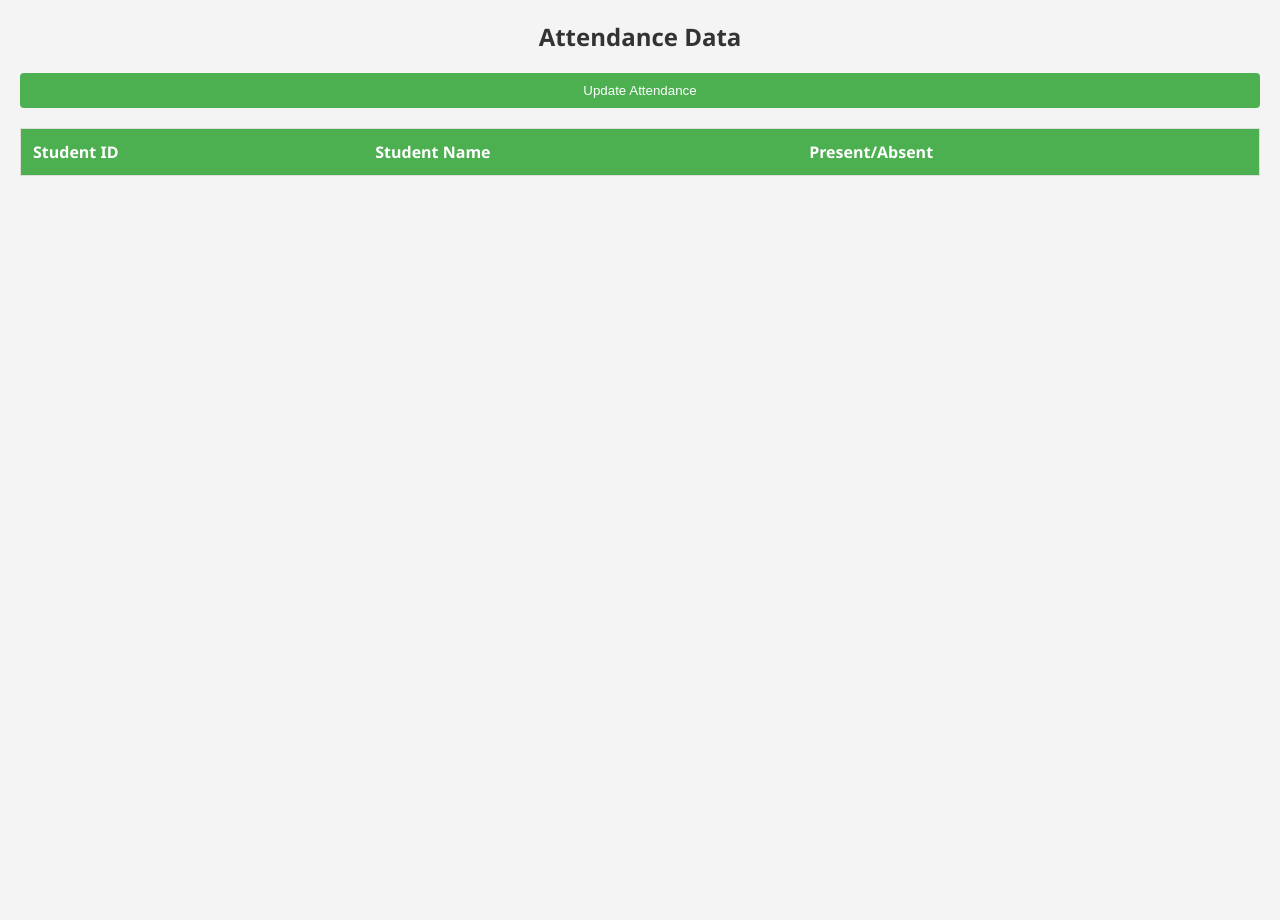
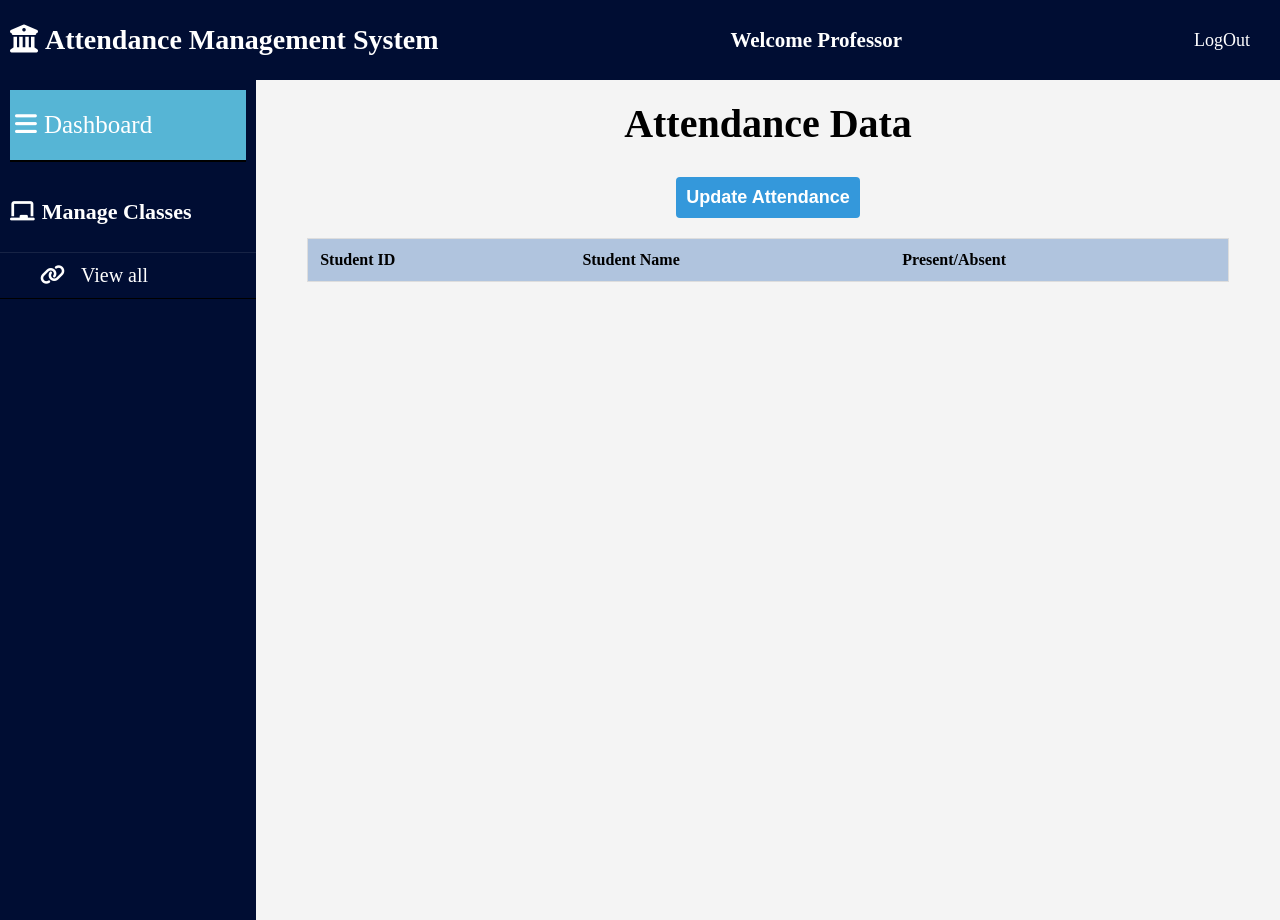
Before and after one commit to KhushiJain2004/Attendance-management-system-Devops-lab-, a Django app: page /markStudentAttendance/ in a window 1280 px wide. Run offline with Django 4.2, Linux system fonts and the light colour scheme; data comes from the database, SQL or seed files in the repository; both versions use the stored data as it was after the commit; lists and menus that the app fills with data are empty.

Commit message:
final push

```diff
--- a/ATTENDANCE_MANAGEMENT_SYSTEM/template/markStudentAttendance.html
+++ b/ATTENDANCE_MANAGEMENT_SYSTEM/template/markStudentAttendance.html
@@ -5,15 +5,16 @@
     <meta charset="UTF-8">
     <meta name="viewport" content="width=device-width, initial-scale=1.0">
     <title>Attendance System</title>
+    <link rel="stylesheet" href="https://cdnjs.cloudflare.com/ajax/libs/font-awesome/6.4.0/css/all.min.css">
+
+    <link rel="stylesheet" type="text/css" href="{% static 'css/admindashboard.css'%}">
+
+
     <style>
         body {
-            font-family: 'Segoe UI', Tahoma, Geneva, Verdana, sans-serif;
+            font-family: 'Times New Roman', Times, serif;
             background-color: #f4f4f4;
-            text-align: center;
-            margin: 20px;
-        }
-        h2 {
-            color: #333;
+            margin: 0;
         }
 
         form {
@@ -29,6 +30,18 @@
             margin: 10px;
             display: block;
             color: #555;
+        }
+        .btn{
+            font-weight: bold;
+            font-size:18px;
+            margin-top:30px;
+            width:auto;
+            background-color:#3498db;
+
+        }
+        .content-container h2{
+            font-size:40px;
+            padding-top:20px;
         }
 
         input, select {
@@ -55,11 +68,11 @@
         }
 
         button:hover {
-            background-color: #45a049;
+            background-color: #39a5ed;
         }
 
         table {
-            width: 100%;
+            width: 90%;
             margin-top: 20px;
             border-collapse: collapse;
             border: 1px solid #ddd;
@@ -73,8 +86,8 @@
         }
 
         th {
-            background-color: #4caf50;
-            color: #fff;
+            background-color: lightsteelblue;
+            color:black;
         }
 
         tr:hover {
@@ -97,25 +110,49 @@
         .toggle-button.absent {
             background-color: #e74c3c;
         }
+        .content-container
+        {
+            display:flex;
+            flex-direction:column;
+            justify-content: center;
+            align-items: center;
+
+        }
+
     </style>
 
 </head>
 <body>
 
-    <!-- <h2>Attendance</h2>
 
-    <form id="attendanceForm">
-        <label for="course">Course:</label>
-        <input type="text" id="course" name="course" required>
+    <header class="mainheader">
+        <h1><i class="fas fa-university"></i>Attendance Management System</h1>
+        <h2>Welcome Professor</h2>
+        <a href="/logoutuser" class=""btn>LogOut</a>
+    </header>
 
-        <label for="studentName">Student Name:</label>
-        <input type="text" id="studentName" name="studentName" required>
+    <aside>
+        <header>
+            <a href="/teacherdashboard">
+                <i class="fas fa-bars"></i>Dashboard
+            </a>
+        </header>
+        <ul>
+            <li><h4><i class="fas fa-chalkboard"></i>Manage Classes</h4></li>
+            <ul>
+                <li><a href="/teach"><i class="fa fa-link"></i>View all</a></li>
+            </ul>
+        </ul>
+        <ul>
+            <!-- <li><h4><i class="fas fa-chalkboard-teacher"></i>Manage Attendance</h4></li>
+            <ul>
+                <li><a href=""><i class="fa fa-pencil"></i>Take attendance</a></li>
+                <li><a href=""><i class="fa fa-link"></i>View Attendance</a></li> -->
+            </ul>
+        </ul>
+    </aside>
 
-        <label for="date">Date:</label>
-        <input type="date" id="date" name="date" required>
-
-        <button type="button" onclick="saveAttendance()">Save</button>
-    </form> -->
+    <div class="content-container">
     <h2>Attendance Data</h2>
 
     <table>
@@ -148,6 +185,7 @@
         <button class="btn btn-primary" type="submit">Update Attendance</button>
         </form>
     </table>
+</div>
 
     <script>
         function saveAttendance() {
```
Also changed, not shown: ATTENDANCE_MANAGEMENT_SYSTEM/db.sqlite3.
